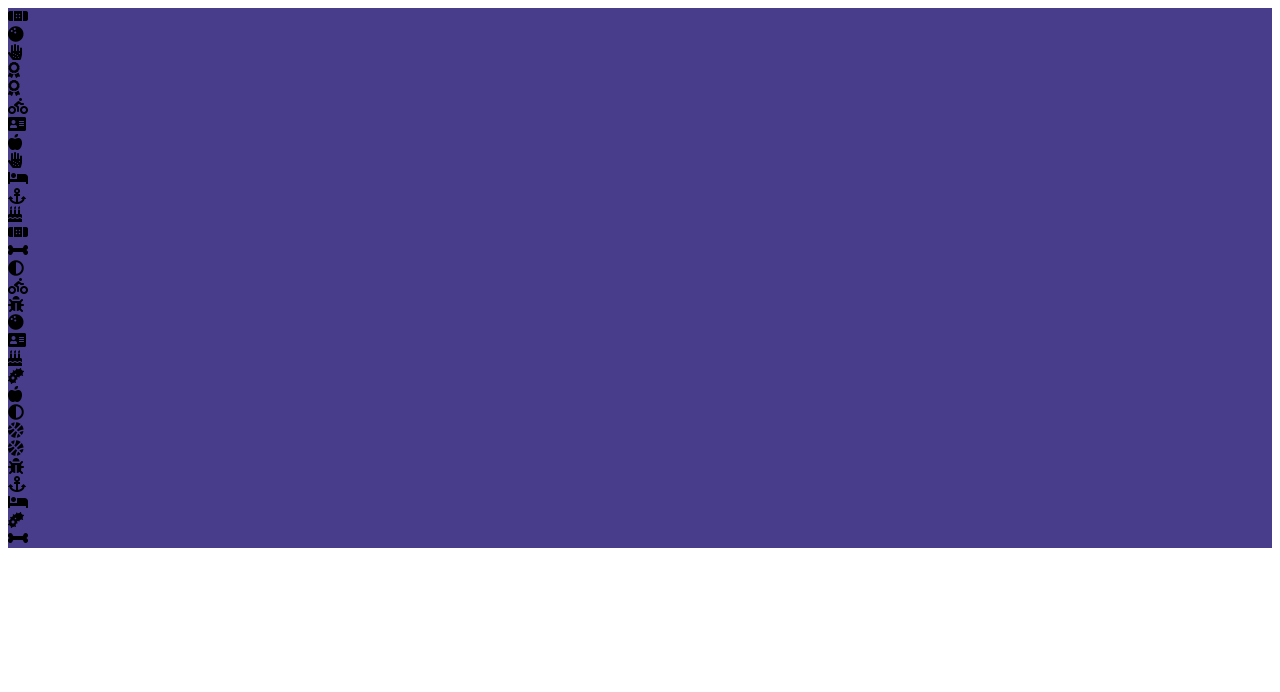
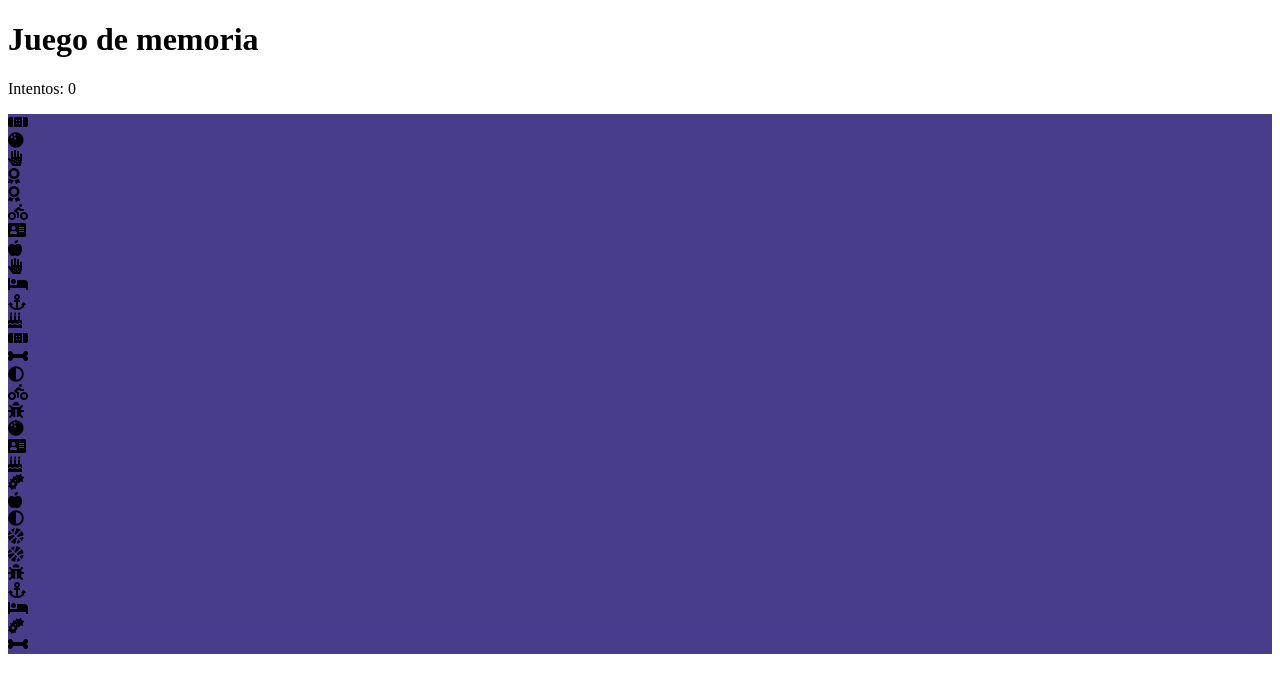
Before and after one commit to El-Mendez/Web_Lab08, a React app: page / in a window 1280 px wide. Shown: the top 692 px of the page. Built offline with nearby package versions, Linux system fonts and the light colour scheme.

Commit message:
Ya está el contador pero tengo que limpiar el código.

```diff
--- a/app/src/components/App/App.js
+++ b/app/src/components/App/App.js
@@ -4,6 +4,9 @@ import "./App.css"
 import buildDeck from "../../utils/buildDeck";
 import contains from "../../utils/contains";
 import cardAreSame from "../../utils/cardAreSame";
+import {CONSTANTS} from "../../constants"
+import Header from "../Header/Header";
+import Counter from "../Header/Counter";
 
 
 export default class App extends React.Component {
@@ -14,6 +17,8 @@ export default class App extends React.Component {
             selectedGroup: [],
             isComparing: false,
         }
+
+        this.counter = new Counter();
     }
 
     selectCard(card){
@@ -22,13 +27,17 @@ export default class App extends React.Component {
                 this.state.selectedGroup.push(card);
                 card.setBeingCompared(true);
 
-                if(this.state.selectedGroup.length > 1) {
-                    if(cardAreSame(this.state.selectedGroup)){
+                if (this.state.selectedGroup.length > 1) {
+                    this.state.isComparing = true;
+                    this.counter.incrementCount();
+
+                    if (cardAreSame(this.state.selectedGroup)) {
                         this.markCardGuessed()
                     } else {
-                        this.unselectCards();
+                        setTimeout(() => {this.unselectCards();}, CONSTANTS.comparisonDelay);
                     }
                 }
+                this.state.isComparing = false;
             }
         })
     }
@@ -57,6 +66,7 @@ export default class App extends React.Component {
     render() {
         return (
             <div className={"App"}>
+                <Header counter={this.counter}/>
                 <CardBoard
                     deck={this.state.deck}
                     selectCard={(card) => this.selectCard(card)}
--- /dev/null
+++ b/app/src/components/Header/Counter.js
@@ -0,0 +1,15 @@
+export default class Counter{
+    constructor() {
+        this.count = 0;
+        this.viewers = [];
+    }
+
+    incrementCount(){
+        this.count++;
+        this.viewers.forEach((viewer) => {
+            viewer.dataWasChanged();
+        })
+    }
+
+
+}
--- /dev/null
+++ b/app/src/components/Header/Header.css
@@ -0,0 +1,3 @@
+.Header {
+
+}
--- /dev/null
+++ b/app/src/components/Header/Header.js
@@ -0,0 +1,24 @@
+import React from "react";
+
+export default class Header extends React.Component {
+    constructor(props) {
+        super(props);
+        this.props.counter.viewers.push(this)
+        this.state = {tries: this.props.counter.count}
+    }
+
+    dataWasChanged() {
+        this.setState(() => {
+            return this.state = {tries: this.props.counter.count}
+        })
+    }
+
+    render() {
+        return (
+            <header className={"Header"}>
+                <h1>Juego de memoria</h1>
+                <p>Intentos: {this.state.tries}</p>
+            </header>
+        )
+    }
+}
--- a/app/src/constants.js
+++ b/app/src/constants.js
@@ -2,6 +2,7 @@ import "@fortawesome/fontawesome-free/css/all.css"
 
 export const CONSTANTS = {
     cardNumber: 30,
+    comparisonDelay: 1000,
     icons: ["fa-address-card", "fa-address-book", "fa-adjust", "fa-air-freshener", "fa-allergies",
         "fa-ambulance", "fa-anchor", "fa-angry", "fa-apple-alt",
         "fa-atlas", "fa-award", "fa-baby", "fa-bacterium", "fa-balance-scale", "fa-band-aid",
```
